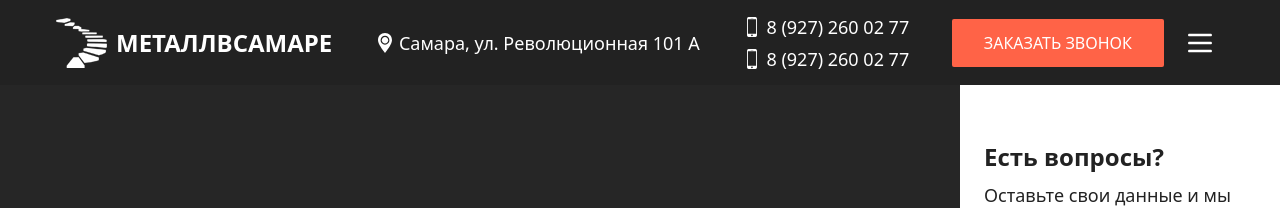
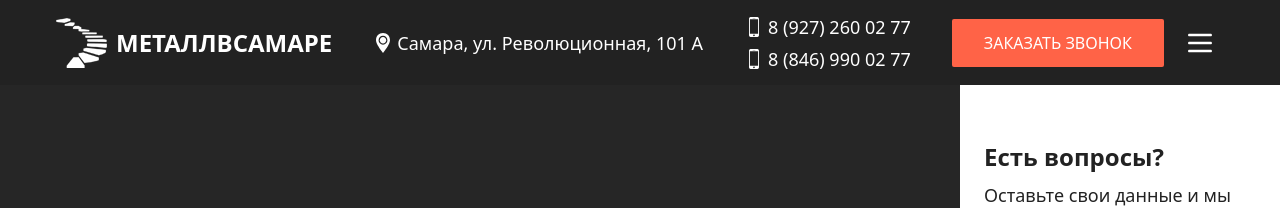
Before and after one commit to drsbnv/metallvsamare, a Jekyll site: the page built from index.html, in a window 1280 px wide. Shown: the top 208 px of the page. Built offline with Jekyll 4.4.1, drawn with Linux system fonts in a browser that asks for light colours; a script that is not in the unit is left out; some of the changed lines change nothing that is shown.

Commit message:
config
address
email
phones

```diff
--- a/_config.yml
+++ b/_config.yml
@@ -1,7 +1,12 @@
 encoding: bom|utf-8
 
 title: Your awesome title
-email: your-email@example.com
+email: sammetok@yandex.ru
+phones:
+  - 8 (927) 011 06 27
+  - 8 (927) 260 02 77
+  - 8 (846) 990 02 77
+address: "Самара, ул. Революционная, 101 А"
 description: >- # this means to ignore newlines until "baseurl:"
   Write an awesome description for your new site here. You can edit this
   line in _config.yml. It will appear in your document head meta (for
--- a/_includes/components/header/logo.html
+++ b/_includes/components/header/logo.html
@@ -13,4 +13,4 @@
 </div>
 {% else %}
 </a>
-{% endif %}
+{%- endif -%}
--- a/_includes/header.html
+++ b/_includes/header.html
@@ -6,21 +6,19 @@
 				components/address.html
 				classes="text-lg font-light hidden xl:flex"
 				classesIcon="w-5 h-auto fill-[#fff]"
-				address="Самара, ул. Революционная 101 А"
+				address=site.address
 			%}
 			<div class="flex flex-col gap-1">
-				{% include
-					components/phone-link.html
-					classes="sm:text-lg"
-					classesIcon="w-5 h-auto fill-[#fff]"
-					phone="8 (927) 260 02 77"
-				%}
-				{% include
-					components/phone-link.html
-					classes="sm:text-lg"
-					classesIcon="w-5 h-auto fill-[#fff]"
-					phone="8 (927) 260 02 77"
-				%}
+				{% for phone in site.phones %}
+					{% if forloop.first == false %}
+						{% include
+							components/phone-link.html
+							classes="sm:text-lg"
+							classesIcon="w-5 h-auto fill-[#fff]"
+							phone=phone
+						%}
+					{% endif %}
+				{% endfor %}
 			</div>
 			<div class="flex items-center gap-3">
 				{% include
--- a/_includes/sections/banner.html
+++ b/_includes/sections/banner.html
@@ -12,7 +12,8 @@
 						</div>
 						<div  class="banner-text absolute top-6 bottom-8 sm:top-10 sm:bottom-10 top-6 bottom-8 sm:top-10 sm:bottom-10 left-0 right-0 z-10 text-white pr-5">
 							<h2 class="text-2xl sm:text-4xl xl:text-6xl font-bold mb-3 pl-10 !leading-[1.3]">Когда другие отдыхают, <br class="hidden lg:block">мы работаем!</h2>
-							<p class="text-xl xl:text-3xl pl-10">Не стесняйтесь <a href="tel:123" class="text-accent">звонить</a><br class="block sm:hidden"> нам в выходные</p>
+							{% assign phone = site.phones[0] %}
+							<p class="text-xl xl:text-3xl pl-10">Не стесняйтесь <a href="tel:{% include utils/phonef.html phone=phone %}" class="text-accent">звонить</a><br class="block sm:hidden"> нам в выходные</p>
 						</div>
 					</div>
 
```
Also changed, not shown: _includes/head.html (+1 -7 lines).
